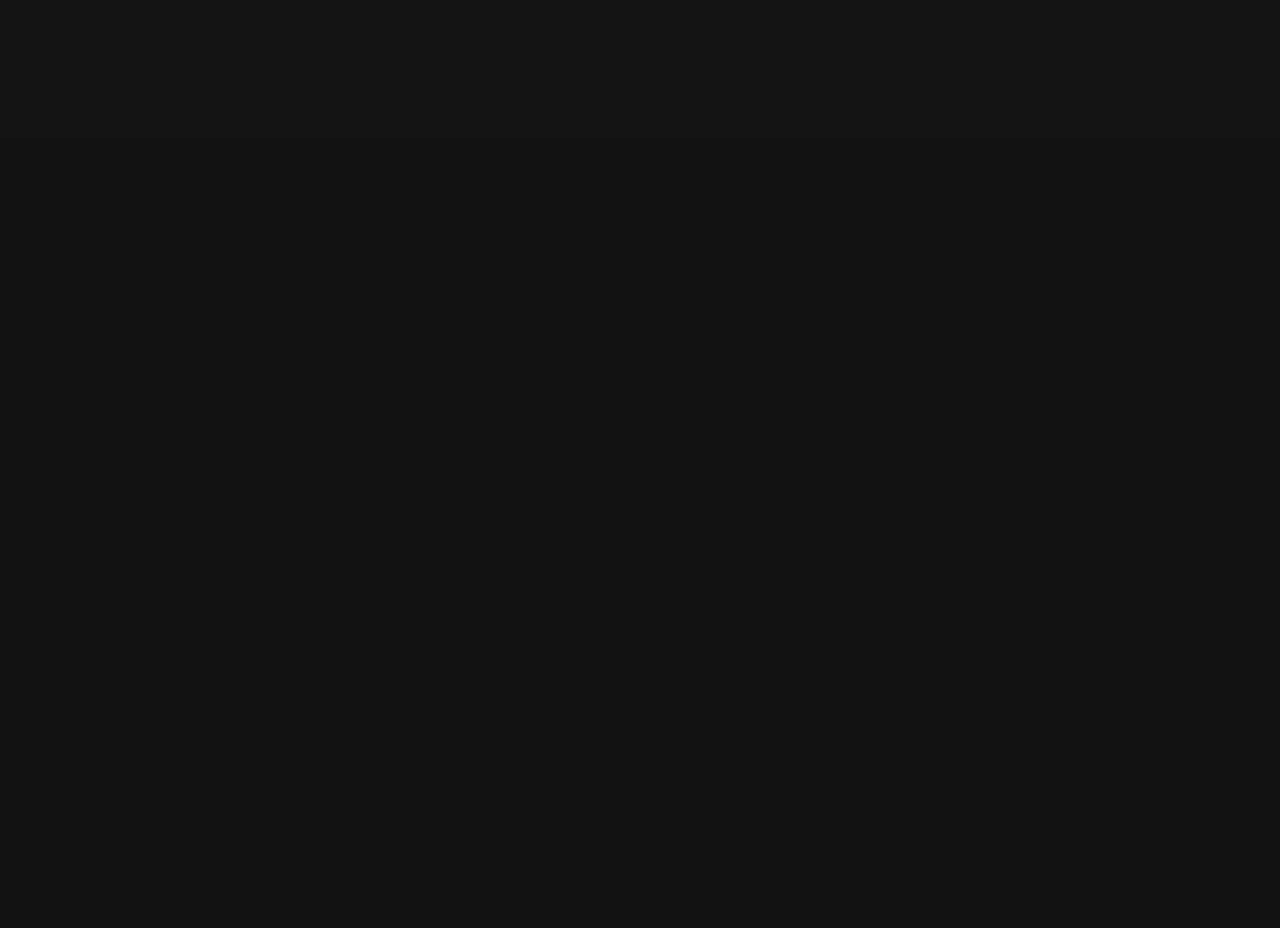
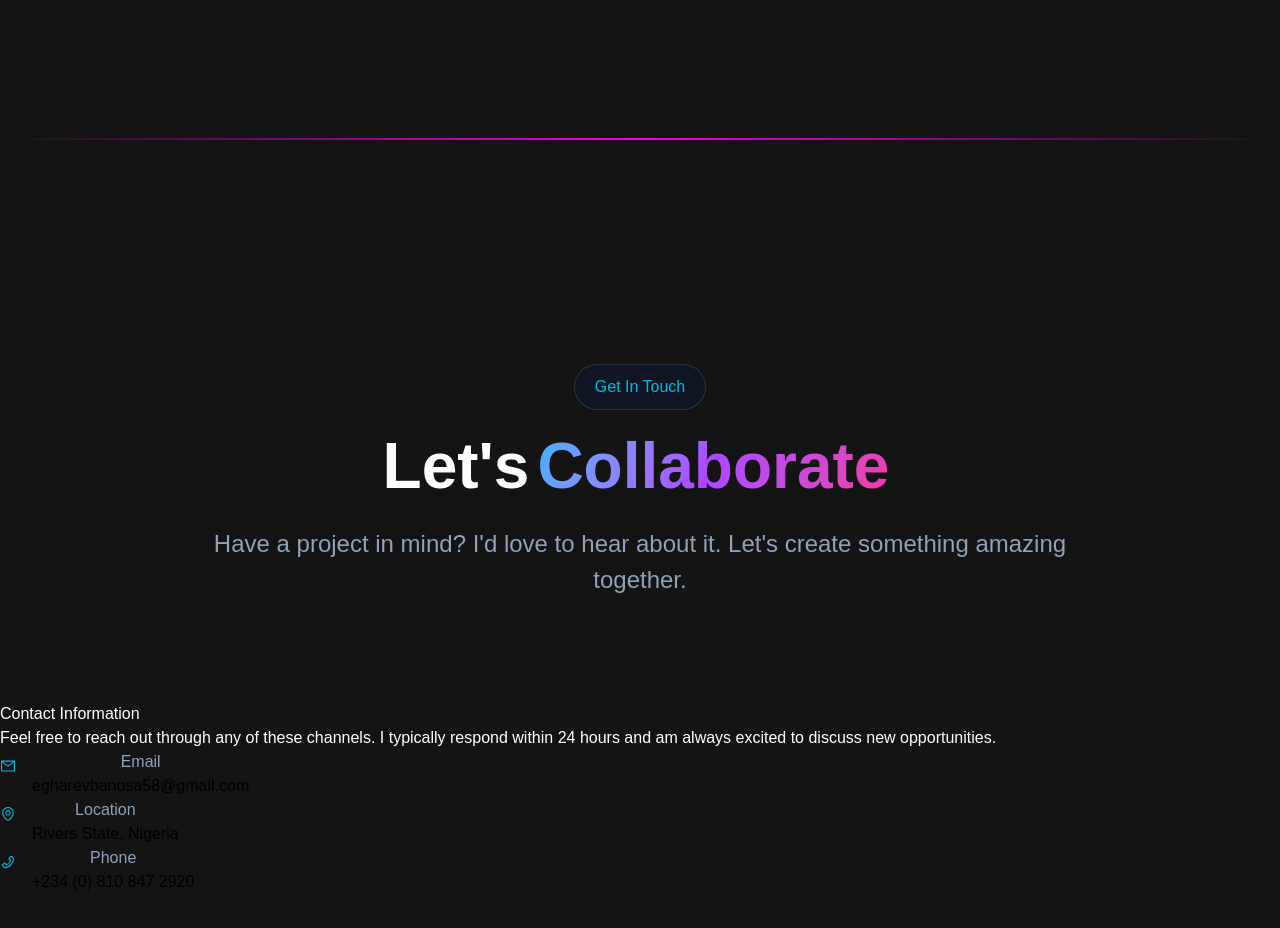
Before and after one commit to egharevbanosa58-debug/my-code-stack, a Next.js app in the folder my-stack/: page / in a window 1280 px wide. Shown: the part 6120-7048 px from the top of the page. Before the commit the page ends 6258 px from the top, so only its background shows below. Built offline with nearby package versions, Linux system fonts and the light colour scheme.

Commit message:
Just started the contact section... Not Done Battery Low

```diff
--- /dev/null
+++ b/my-stack/app/components/ContactDiv.jsx
@@ -0,0 +1,18 @@
+export default function ContactDiv({
+    icon,
+    type,
+    typetext,
+}) {
+    return(
+        <div className="flex flex-row items-center">
+            <span className="h-8 w-8 text-cyan-500">
+                {icon}
+            </span>
+
+            <span className="flex flex-col items-center">
+                <p className="dark:text-slate-400 text-slate-600">{type}</p>
+                <p className="text-white dark:text-black">{typetext}</p>
+            </span>
+        </div>
+    );
+}
--- a/my-stack/app/page.js
+++ b/my-stack/app/page.js
@@ -4,11 +4,12 @@ import { useEffect, useState } from "react";
 import Nav from "./components/Nav";
 import { motion } from "framer-motion";
 import HeroBtn from "./components/HeroBtn";
-import { AiFillTrophy, AiOutlineBranches, AiOutlineCloud, AiOutlineDatabase, AiOutlineDownload, AiOutlineFormatPainter, AiOutlineGithub, AiOutlineGitlab, AiOutlineGlobal, AiOutlineHtml5, AiOutlineInstagram, AiOutlineMobile, AiOutlineOpenAI, AiOutlineX, AiOutlineYoutube } from "react-icons/ai";
+import { AiFillTrophy, AiOutlineBranches, AiOutlineCloud, AiOutlineDatabase, AiOutlineDownload, AiOutlineEnvironment, AiOutlineFormatPainter, AiOutlineGithub, AiOutlineGitlab, AiOutlineGlobal, AiOutlineHtml5, AiOutlineInstagram, AiOutlineMail, AiOutlineMobile, AiOutlineOpenAI, AiOutlinePhone, AiOutlineX, AiOutlineYoutube } from "react-icons/ai";
 import SMediaIcons from "./components/SMediaIcons";
 import SkillCard from "./components/SkillCard";
 import { FiArrowUpRight, FiCoffee, FiUser } from "react-icons/fi";
 import { FaBolt } from "react-icons/fa";
+import ContactDiv from "./components/ContactDiv";
 
 
 export default function Page() {
@@ -410,6 +411,54 @@ export default function Page() {
 
             </div>
           </section>
+
+          {/* The Contact me Section */}
+          <section id="contact" className="z-20 h-fit bg-slate-50 dark:bg-neutral-900/40 pb-32">
+          <div className="line2 w-full h-0.5" />
+
+          <div className="text-white py-24 px-6 md:px-20 lg:px-50">
+              <div className="mx-auto mt-32 flex md:py-2.5 py-1.5 w-fit md:px-5 px-3.5 justify-center items-center gap-2 border dark:bg-slate-900/70 bg-white border-slate-400/20 rounded-r-full rounded-l-full">
+                <p className="dark:text-cyan-500 text-cyan-500">Get In Touch</p>
+              </div>
+
+              <div className="justify-center items-center p-2 flex flex-col gap-3">
+                <p className="font-semibold text-center text-[3rem] md:text-[3.5rem] lg:text-[4rem] leading-10 md:leading-20  text-black dark:text-white">Let's<span className="inline-flex bg-linear-120 from-sky-400 via-purple-500 to-pink-500 bg-clip-text text-transparent cursor-pointer p-2">Collaborate</span></p>
+
+                <p className="dark:text-slate-400 text-slate-600 text-[1rem] md:text-[1.5rem] text-center">
+                  Have a project in mind? I'd love to hear about it. Let's create something amazing together.
+                </p>
+              </div>
+            </div>
+
+            <div className="flex flex-col md:flex-row gap-6">
+              {/* Contact Info */}
+              <div>
+                <h2>Contact Information</h2>
+                <p>Feel free to reach out through any of these channels. I typically respond within 24 hours and am always excited to discuss new opportunities.</p>
+
+                <div>
+                  <ContactDiv
+                    icon={<AiOutlineMail />}
+                    type="Email"
+                    typetext="egharevbanosa58@gmail.com"
+                  />
+                  <ContactDiv
+                    icon={<AiOutlineEnvironment />}
+                    type="Location"
+                    typetext="Rivers State, Nigeria"
+                  />
+                  <ContactDiv
+                    icon={<AiOutlinePhone />}
+                    type="Phone"
+                    typetext="+234 (0) 810 847 2920"
+                  />
+                </div>
+              </div>
+
+              {/* GIT Form */}
+              <div></div>
+            </div>
+          </section>
         </main>
       </motion.div>
     </>
```
